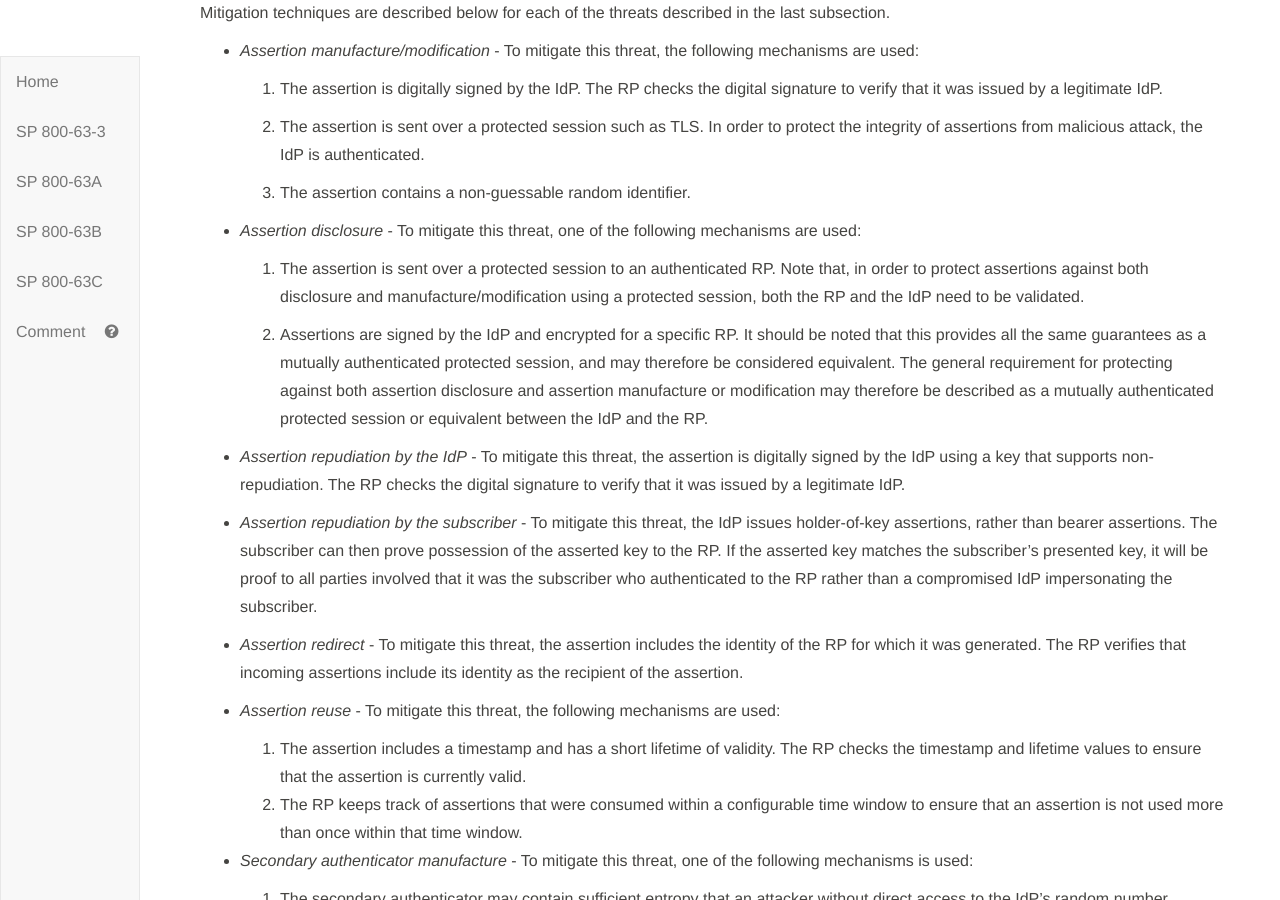
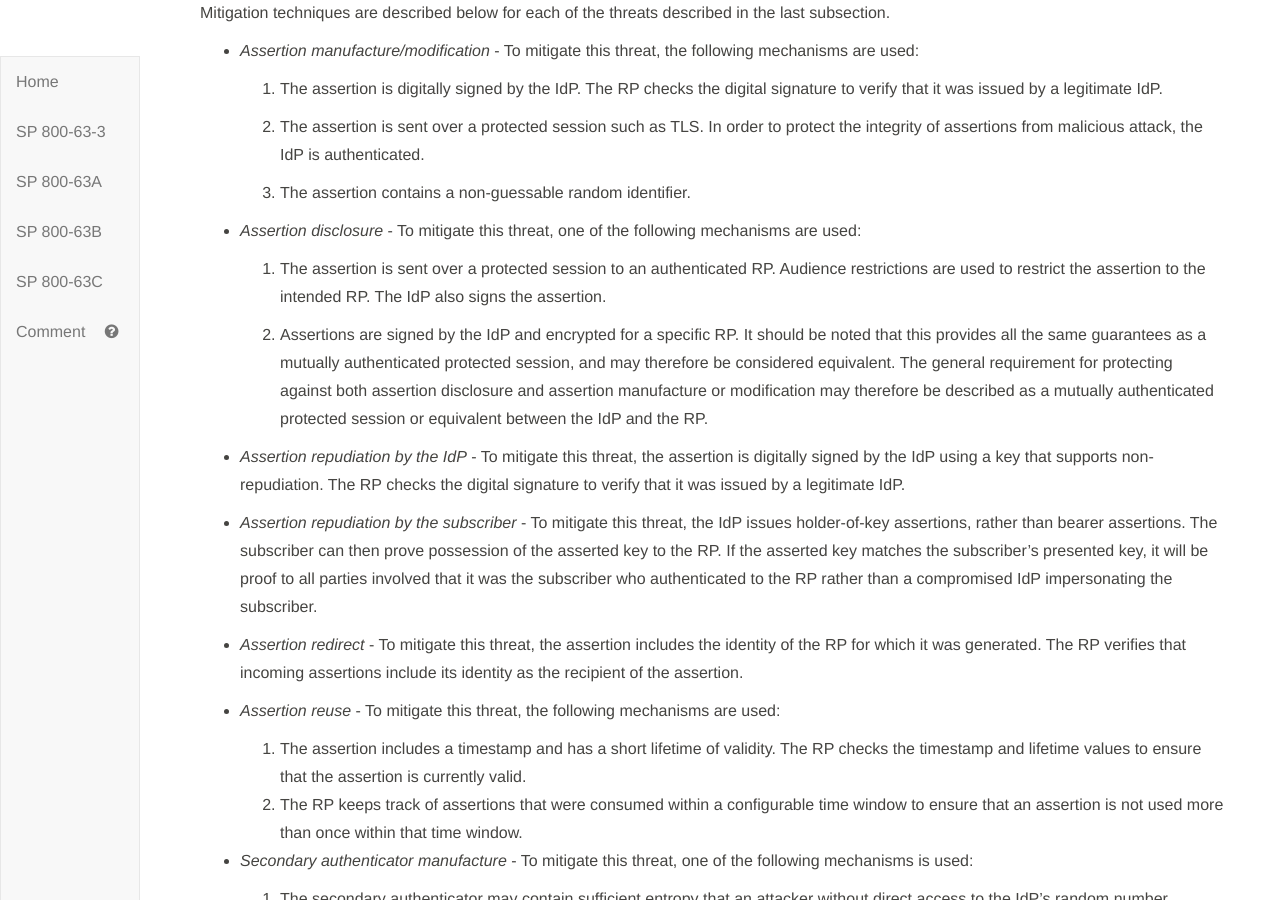
Before and after one commit to usnistgov/800-63-3, a Jekyll site: the page built from sp800-63c/sec8_security.md, in a window 1280 px wide and 900 px high, scrolled down 1388 px. Built offline with Jekyll 4.4.1, drawn with Linux system fonts in a browser that asks for light colours; our own code applies the rules of GitHub Pages for plain Markdown files.

Commit message:
Closes #573.

```diff
--- a/sp800-63c/sec8_security.md
+++ b/sp800-63c/sec8_security.md
@@ -107,9 +107,7 @@ described in the last subsection.
     following mechanisms are used:
 
 	1.  The assertion is sent over a protected session to an
-    authenticated RP. Note that, in order to protect assertions against
-    both disclosure and manufacture/modification using a protected
-    session, both the RP and the IdP need to be validated.
+    authenticated RP. Audience restrictions are used to restrict the assertion to the intended RP.  The IdP also signs the assertion.
 
 	2.  Assertions are signed by the IdP and encrypted for
     a specific RP.  It should be
```
